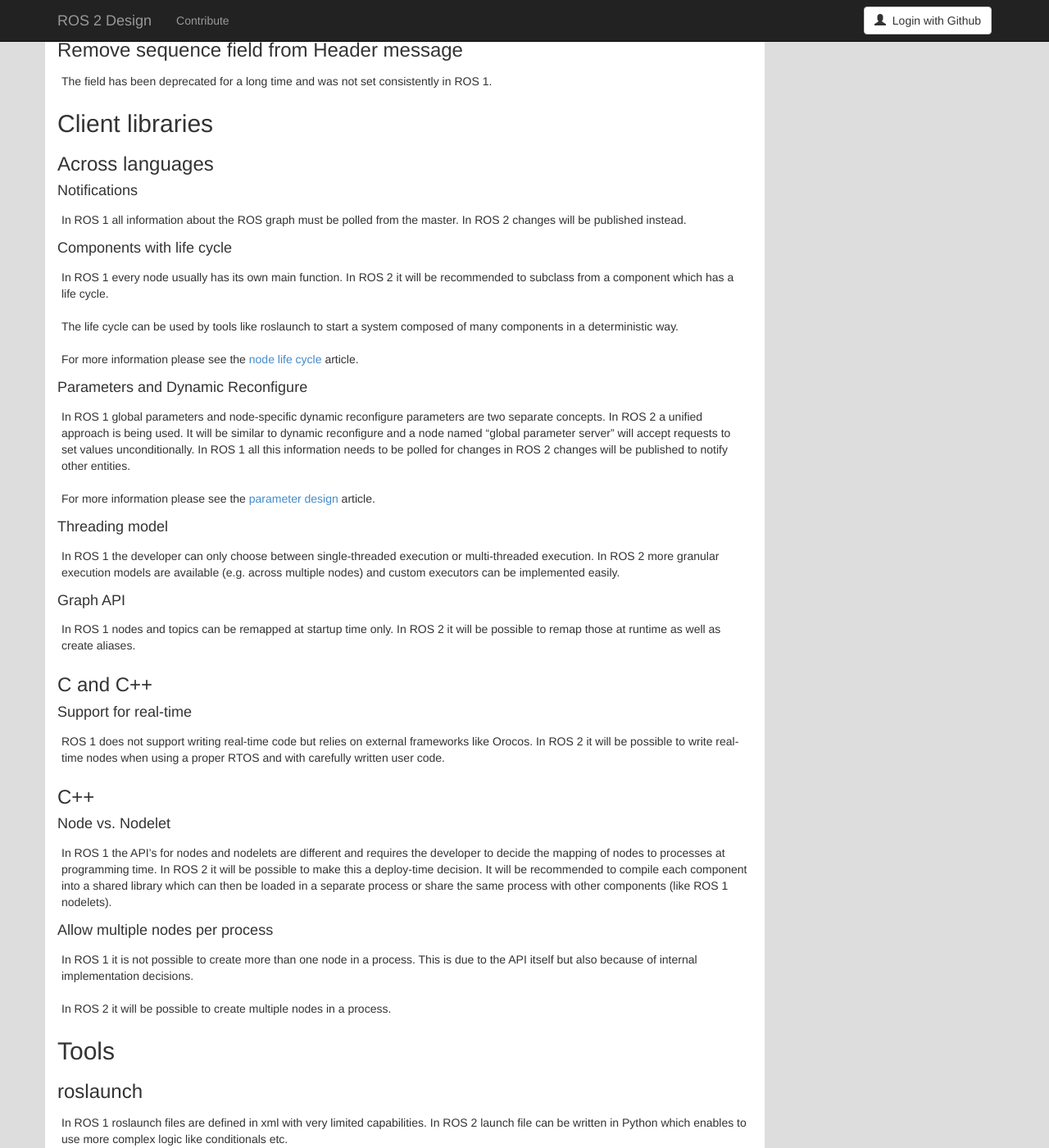
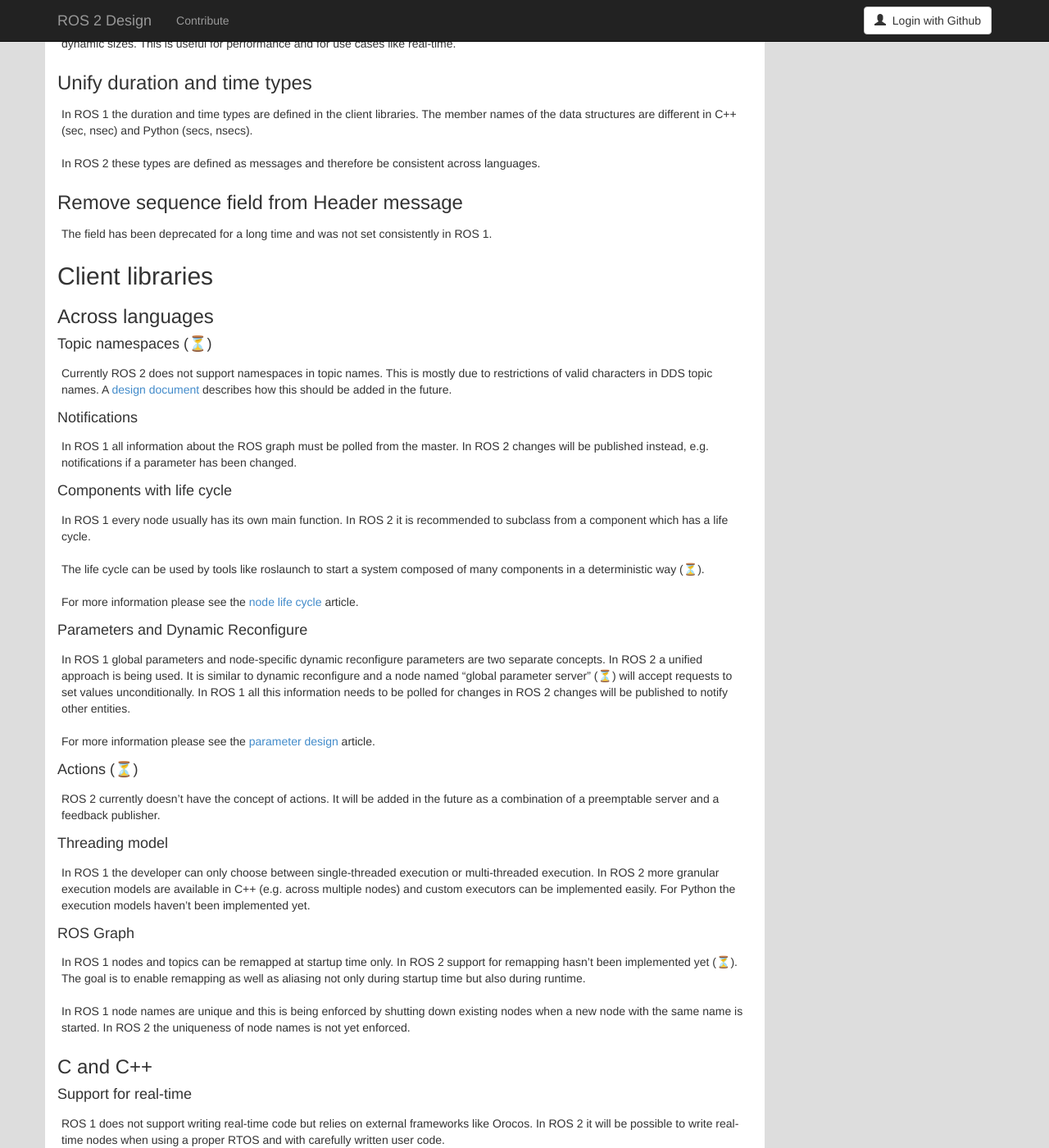
Before and after one commit to ros2/design, a Jekyll site: the page built from articles/changes.md, in a window 1280 px wide and 1400 px high, scrolled down 2571 px. Shown: the whole window at 82% size. Built offline with Jekyll 4.4.1, drawn with Linux system fonts in a browser that asks for light colours; nearby versions of some CDN libraries; some of the changed text lies outside the part shown.

Commit message:
update changes between ROS 1 and ROS 2 article

```diff
--- a/articles/changes.md
+++ b/articles/changes.md
@@ -21,8 +21,10 @@
 
 ## Preface
 
-Each change is described as briefly as possible but giving enough context and rational for a reader familiar with ROS 1.
+Each change is described as briefly as possible but giving enough context and rationale for a reader familiar with ROS 1.
 If further external information is available (e.g. other articles) it should be linked to.
+
+Some of the described features are not yet available and are marked with ⏳.
 
 ## Platforms and dependencies
 
@@ -31,26 +33,27 @@
 ROS 1 is only being CI tested on Ubuntu.
 It is actively supported by the community on other Linux flavors as well as OS X.
 
-ROS 2 will be CI tested and supported on Ubuntu, OS X as well as Windows (see [ci.ros2.org](http://ci.ros2.org/)).
+ROS 2 is being CI tested and supported on Ubuntu Xenial, OS X as well as Windows 10 (see [ci.ros2.org](http://ci.ros2.org/)).
 
 ### Languages
 
 #### C++ standard
 
-ROS 1 is targeting C++03.
-ROS 2 will use C++11 (and newer) when supported on all major platforms.
+The core of ROS 1 is targeting C++03 and doesn't make use of C++11 features in its API.
+ROS 2 uses C++11 extensively.
+In the future ROS 2 might start using C++14 / C++17 as long as it is supported on all major platforms.
 
 #### Python
 
 ROS 1 is targeting Python 2.
-ROS 2 will use 3.5+.
+ROS 2 requires at least Python version 3.5.
 
 ### Reusing existing middleware
 
 ROS 1 uses a custom serialization format, a custom transport protocol as well as a custom central discovery mechanism.
-ROS 2 will have an [abstract middleware interface](http://design.ros2.org/articles/ros_middleware_interface.html), through which serialization, transport, and discovery will be provided by one of several existing DDS implementations.
-
-DDS will enable ROS 2 to provide various Quality of Service parameters which will improve communication over different networks.
+ROS 2 has an [abstract middleware interface](http://design.ros2.org/articles/ros_middleware_interface.html), through which serialization, transport, and discovery is being provided.
+Currently all implementations of this interface are based on the DDS standard.
+This enables ROS 2 to provide various [Quality of Service parameters](http://design.ros2.org/articles/qos.html) which improve communication over different networks.
 
 ## Build system
 
@@ -59,7 +62,8 @@
 ### Support other build systems beside CMake
 
 Every ROS package is a CMake project.
-In ROS 2 other build systems will be supported, e.g. plain Python packages.
+In ROS 2 other build systems can be easily supported.
+For now the build tool supports plain Python packages beside CMake.
 
 ### Python packages
 
@@ -82,6 +86,7 @@
 Additionally all packages share the same namespace which leads to colliding target names, etc.
 
 In ROS 2 only isolated builds are supported, i.e. every package is built separately on its own.
+The install spaces can be either isolated or merged.
 
 ### No devel space
 
@@ -111,17 +116,23 @@
 
 For more information please see the [ROS interface definition](http://design.ros2.org/articles/interface_definition.html) article.
 
-### Separated namespaces
+### Separated namespaces in C++
 
 In ROS 1 .msg and .srv files can have the same name but the generated code collides.
 The same is the case for the request and response parts of services.
 
 In ROS 2 the generated code uses separate namespaces to guarantee it is collision-free.
 
+### Same names in Python
+
+The generated Python code for messages and service is currently using the same module and class names in ROS 1 and ROS 2.
+Therefore they can not be imported both in a single application.
+This decision might be revisited if required.
+
 ### Optional default values in message definitions
 
 In ROS 2 primitive values in messages can now have default values, set when the message is constructed.
-Default values for non-primitive fields, i.e. nesting messages, is not yet possible.
+Default values for non-primitive fields, i.e. array of strings, nested messages, are not yet possible (⏳).
 
 ### Optional upper bounds for arrays and strings
 
@@ -133,7 +144,7 @@
 In ROS 1 the duration and time types are defined in the client libraries.
 The member names of the data structures are different in C++ (sec, nsec) and Python (secs, nsecs).
 
-In ROS 2 these types will be defined as messages and therefore be consistent across languages.
+In ROS 2 these types are defined as messages and therefore be consistent across languages.
 
 ### Remove sequence field from Header message
 
@@ -143,17 +154,23 @@
 
 ### Across languages
 
+#### Topic namespaces (⏳)
+
+Currently ROS 2 does not support namespaces in topic names.
+This is mostly due to restrictions of valid characters in DDS topic names.
+A [design document](http://design.ros2.org/articles/topic_and_service_names.html) describes how this should be added in the future.
+
 #### Notifications
 
 In ROS 1 all information about the ROS graph must be polled from the master.
-In ROS 2 changes will be published instead.
+In ROS 2 changes will be published instead, e.g. notifications if a parameter has been changed.
 
 #### Components with life cycle
 
 In ROS 1 every node usually has its own main function.
-In ROS 2 it will be recommended to subclass from a component which has a life cycle.
+In ROS 2 it is recommended to subclass from a component which has a life cycle.
 
-The life cycle can be used by tools like roslaunch to start a system composed of many components in a deterministic way.
+The life cycle can be used by tools like roslaunch to start a system composed of many components in a deterministic way (⏳).
 
 For more information please see the [node life cycle](http://design.ros2.org/articles/node_lifecycle.html) article.
 
@@ -161,20 +178,30 @@
 
 In ROS 1 global parameters and node-specific dynamic reconfigure parameters are two separate concepts.
 In ROS 2 a unified approach is being used.
-It will be similar to dynamic reconfigure and a node named "global parameter server" will accept requests to set values unconditionally.
+It is similar to dynamic reconfigure and a node named "global parameter server" (⏳) will accept requests to set values unconditionally.
 In ROS 1 all this information needs to be polled for changes in ROS 2 changes will be published to notify other entities.
 
 For more information please see the [parameter design](http://design.ros2.org/articles/ros_parameters.html.html) article.
 
+#### Actions (⏳)
+
+ROS 2 currently doesn't have the concept of actions.
+It will be added in the future as a combination of a preemptable server and a feedback publisher.
+
 #### Threading model
 
 In ROS 1 the developer can only choose between single-threaded execution or multi-threaded execution.
-In ROS 2 more granular execution models are available (e.g. across multiple nodes) and custom executors can be implemented easily.
+In ROS 2 more granular execution models are available in C++ (e.g. across multiple nodes) and custom executors can be implemented easily.
+For Python the execution models haven't been implemented yet.
 
-#### Graph API
+#### ROS Graph
 
 In ROS 1 nodes and topics can be remapped at startup time only.
-In ROS 2 it will be possible to remap those at runtime as well as create aliases.
+In ROS 2 support for remapping hasn't been implemented yet (⏳).
+The goal is to enable remapping as well as aliasing not only during startup time but also during runtime.
+
+In ROS 1 node names are unique and this is being enforced by shutting down existing nodes when a new node with the same name is started.
+In ROS 2 the uniqueness of node names is not yet enforced.
 
 ### C and C++
 
@@ -188,22 +215,22 @@
 #### Node vs. Nodelet
 
 In ROS 1 the API's for nodes and nodelets are different and requires the developer to decide the mapping of nodes to processes at programming time.
-In ROS 2 it will be possible to make this a deploy-time decision.
-It will be recommended to compile each component into a shared library which can then be loaded in a separate process or share the same process with other components (like ROS 1 nodelets).
+In ROS 2 it is recommended to compile each component into a shared library which can then be loaded in a separate process or share the same process with other components (like ROS 1 nodelets).
+This enables to choose the process layout at deploy-time.
 
 #### Allow multiple nodes per process
 
 In ROS 1 it is not possible to create more than one node in a process.
 This is due to the API itself but also because of internal implementation decisions.
-
-In ROS 2 it will be possible to create multiple nodes in a process.
+In ROS 2 it it possible to create multiple nodes in a process.
 
 ## Tools
 
-### roslaunch
+### roslaunch (⏳)
 
-In ROS 1 roslaunch files are defined in xml with very limited capabilities.
-In ROS 2 launch file can be written in Python which enables to use more complex logic like conditionals etc.
+In ROS 1 roslaunch files are defined in XML with very limited capabilities.
+In ROS 2 launch file are written in Python which enables to use more complex logic like conditionals etc.
+The current state only provides minimal functionality to run tests using multiple processes.
 
 ## Resource lookup
 
@@ -215,12 +242,12 @@
 
 ## Packaging
 
-### ABI versioning
+### ABI versioning (⏳)
 
 ROS 1 rebuilds all downstream packages since it assumes ABI incompatibility.
 To avoid this significant overhead a ROS 2 package should be able to declare its ABI to avoid rebuilding downstream packages whenever possible.
 
-### Binary packages for Windows
+### Binary packages for Windows (⏳)
 
 ROS 1 can only be built from source on Windows (which also only works for a few ROS packages and is not supported).
 ROS 2 will provide binary package based on Chocolatey.
```
